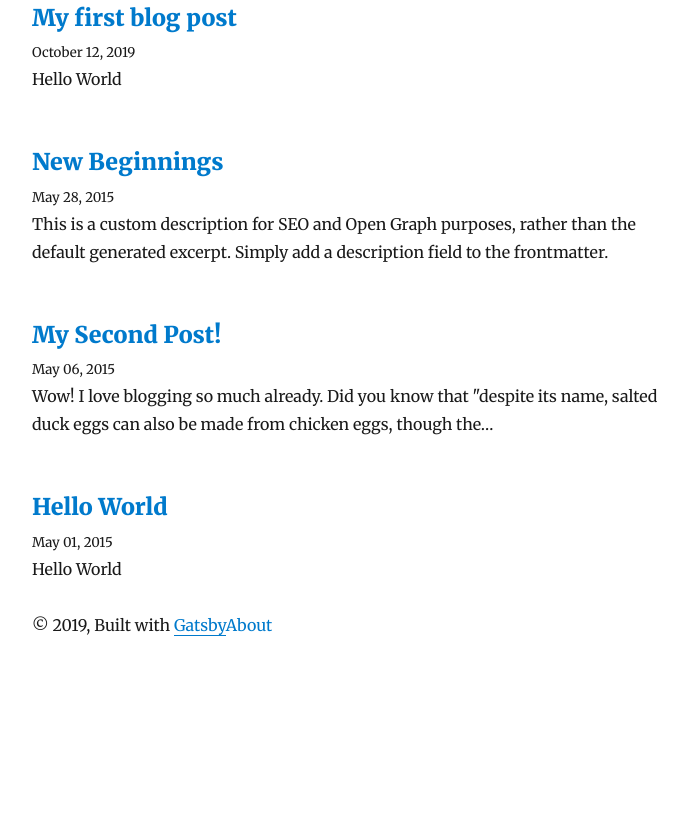
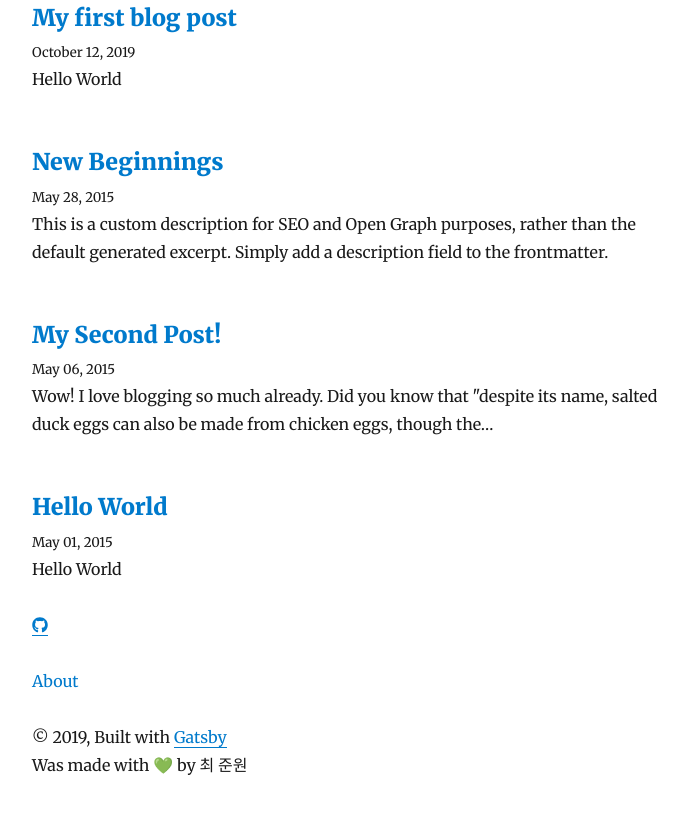
Before and after one commit to juunone/gatsby-blog, a Gatsby site: page / in a window 1280 px wide. Shown: the part 401-1214 px from the top of the page, without its empty margins (293-981 px from the left). Before the commit the page ends 1082 px from the top, so only its background shows below. Built offline with nearby package versions, Linux system fonts and the light colour scheme; Gatsby itself is replaced by a stand-in of ours; some packages are replaced by stand-ins of ours.

Commit message:
Added contents
- added fontawesome
- import github in social

```diff
--- a/gatsby-config.js
+++ b/gatsby-config.js
@@ -5,7 +5,8 @@ module.exports = {
     description: `It's my awesome DEV blog`,
     siteUrl: `https://juunone.netlify.com/`,
     social: {
-      twitter: `Juunwon`,
+      twitter: `juunwon`,
+      github:'juunone'
     },
   },
   plugins: [
--- a/package.json
+++ b/package.json
@@ -8,6 +8,10 @@
     "url": "https://github.com/gatsbyjs/gatsby/issues"
   },
   "dependencies": {
+    "@fortawesome/fontawesome-svg-core": "^1.2.21",
+    "@fortawesome/free-brands-svg-icons": "^5.10.1",
+    "@fortawesome/free-solid-svg-icons": "^5.10.1",
+    "@fortawesome/react-fontawesome": "^0.1.4",
     "gatsby": "^2.13.50",
     "gatsby-image": "^2.2.8",
     "gatsby-plugin-feed": "^2.3.6",
--- a/src/components/layout.js
+++ b/src/components/layout.js
@@ -1,11 +1,14 @@
 import React from "react"
 import { Link } from "gatsby"
+import { FontAwesomeIcon } from '@fortawesome/react-fontawesome'
+import { faGithub } from '@fortawesome/free-brands-svg-icons'
 
 import { rhythm, scale } from "../utils/typography"
 
 class Layout extends React.Component {
   render() {
-    const { location, title, children } = this.props
+    const { location, title, children, social } = this.props
+    console.log('this.props', this.props)
     const rootPath = `${__PATH_PREFIX__}/`
     let header
 
@@ -63,12 +66,22 @@ class Layout extends React.Component {
         <header>{header}</header>
         <main>{children}</main>
         <footer>
-          © {new Date().getFullYear()}, Built with
-          {` `}
-          <a href="https://www.gatsbyjs.org">Gatsby</a>
-          <Link style={{ boxShadow: `none` }} to='/about'>
-            About
-          </Link>
+          <p>
+            <a href={`https://github.com/${social.github}`} title="Github" target="_blank" rel="noopener noreferrer">
+              <FontAwesomeIcon icon={faGithub} />
+            </a>
+          </p>
+          <p>
+            <Link style={{ boxShadow: `none` }} to='/about'>
+              About
+            </Link>
+          </p>
+          <p>
+            © {new Date().getFullYear()}, Built with
+            {` `}
+            <a href="https://www.gatsbyjs.org">Gatsby</a><br/>
+            Was made with &#x1F49A; by 최 준원
+          </p>
         </footer>
       </div>
     )
--- a/src/pages/index.js
+++ b/src/pages/index.js
@@ -9,12 +9,15 @@ import { rhythm } from "../utils/typography"
 class BlogIndex extends React.Component {
   render() {
     const { data } = this.props
+    console.log(this.props);
     const siteTitle = data.site.siteMetadata.title
+    const social = data.site.siteMetadata.social
     const posts = data.allMarkdownRemark.edges
 
+    console.log(this.props);
     return (
-      <Layout location={this.props.location} title={siteTitle}>
-        <SEO title="All posts" />
+      <Layout location={this.props.location} title={siteTitle} social={social}>
+        <SEO title="All posts"/>
         <Bio />
         {posts.map(({ node }) => {
           const title = node.frontmatter.title || node.fields.slug
@@ -50,6 +53,10 @@ export const pageQuery = graphql`
     site {
       siteMetadata {
         title
+        social {
+          twitter
+          github
+        }
       }
     }
     allMarkdownRemark(sort: { fields: [frontmatter___date], order: DESC }) {
```
Also changed, not shown: src/templates/blog-post.js (+6 -1 lines), 1 other file.
